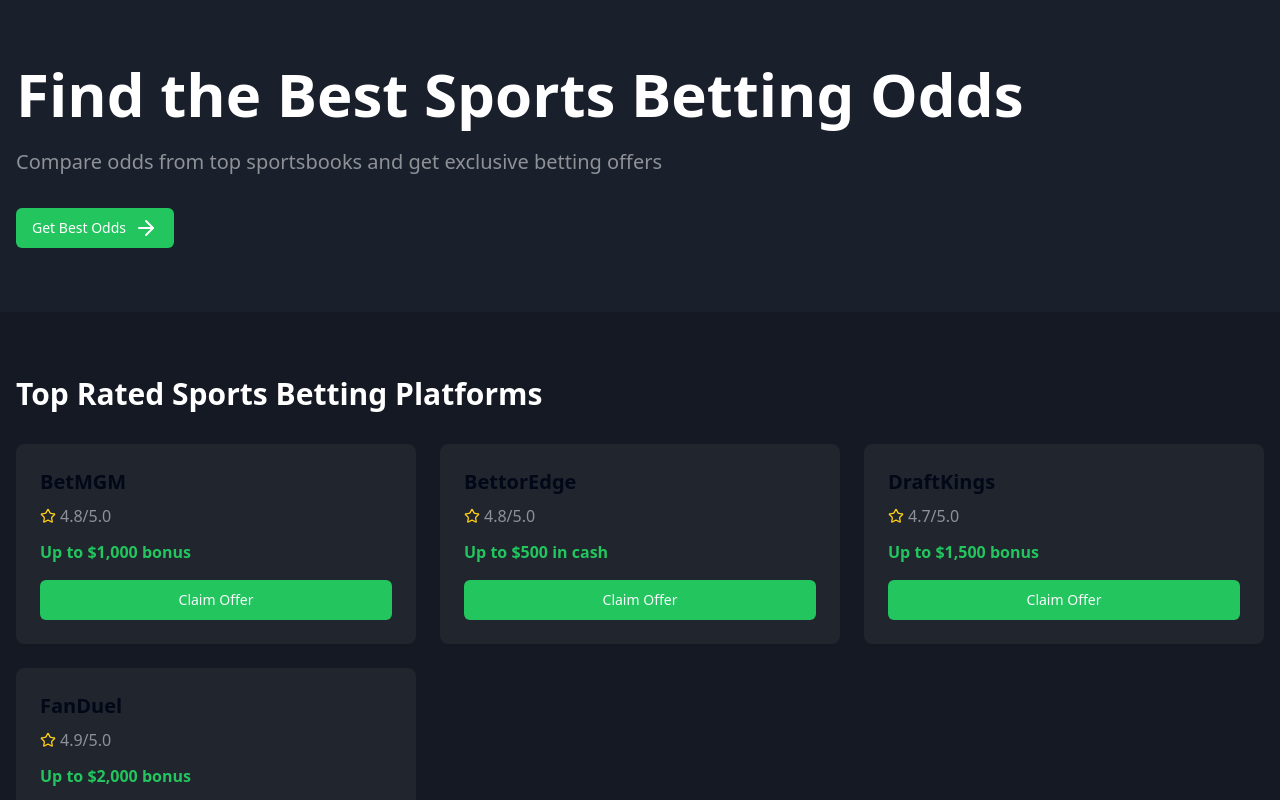
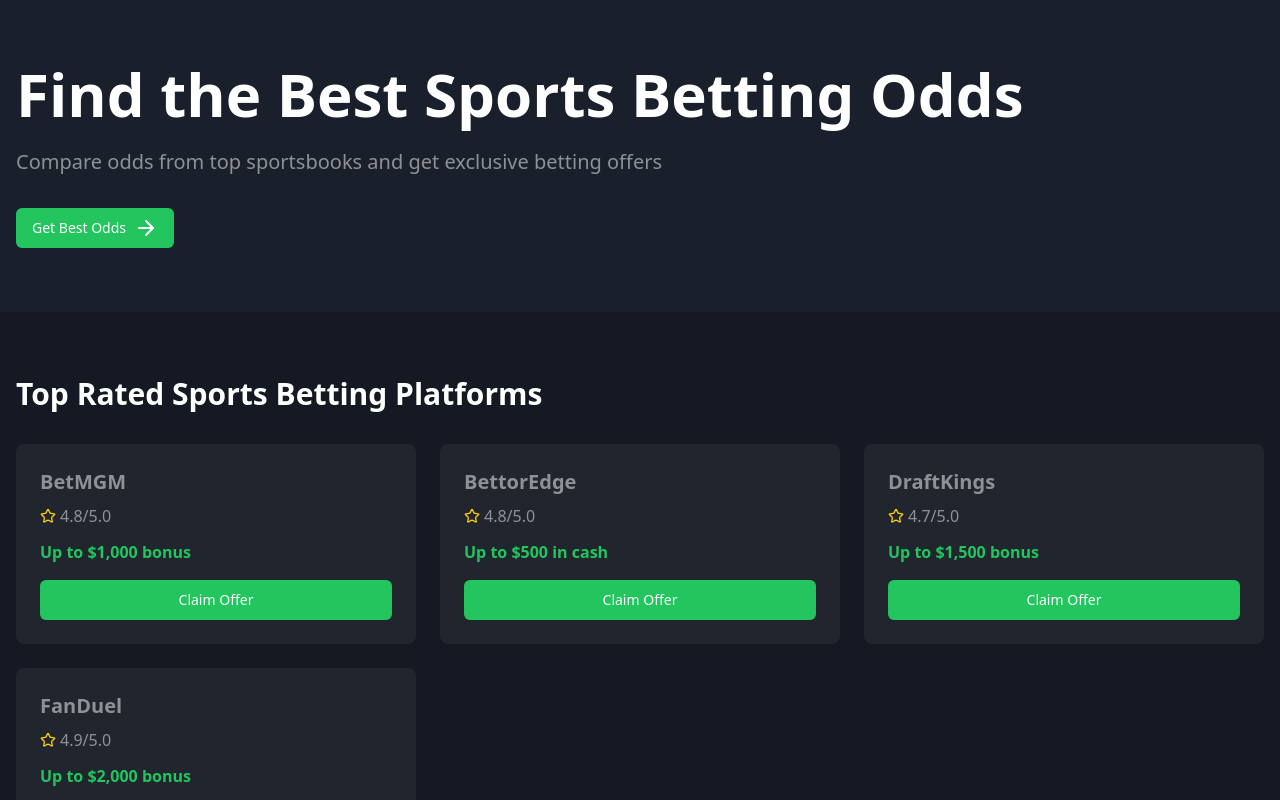
Before and after one commit to gethub1010/best-sports-betting-sites, a React (Vite) app: page / in a window 1280 px wide. Shown: the top 800 px of the page. Built offline with nearby package versions, Linux system fonts and the light colour scheme.

Commit message:
Update sportsbook names color
Changed the color of the sportsbook names ("FanDuel", "BetMGM", "BettorEdge", etc.) to use the text-betting-gray class in the Index component.
[skip gpt_engineer]

```diff
--- a/src/pages/Index.tsx
+++ b/src/pages/Index.tsx
@@ -47,7 +47,7 @@ const Index = () => {
               { name: "FanDuel", rating: "4.9", bonus: "$2,000" }
             ].map((book) => (
               <Card key={book.name} className="bg-white/5 border-0 p-6">
-                <h3 className="text-xl font-bold mb-2">{book.name}</h3>
+                <h3 className="text-xl font-bold mb-2 text-betting-gray">{book.name}</h3>
                 <div className="flex items-center mb-3 text-betting-gray">
                   <Star className="text-yellow-400 mr-1" size={16} />
                   <span>{book.rating}/5.0</span>
```
